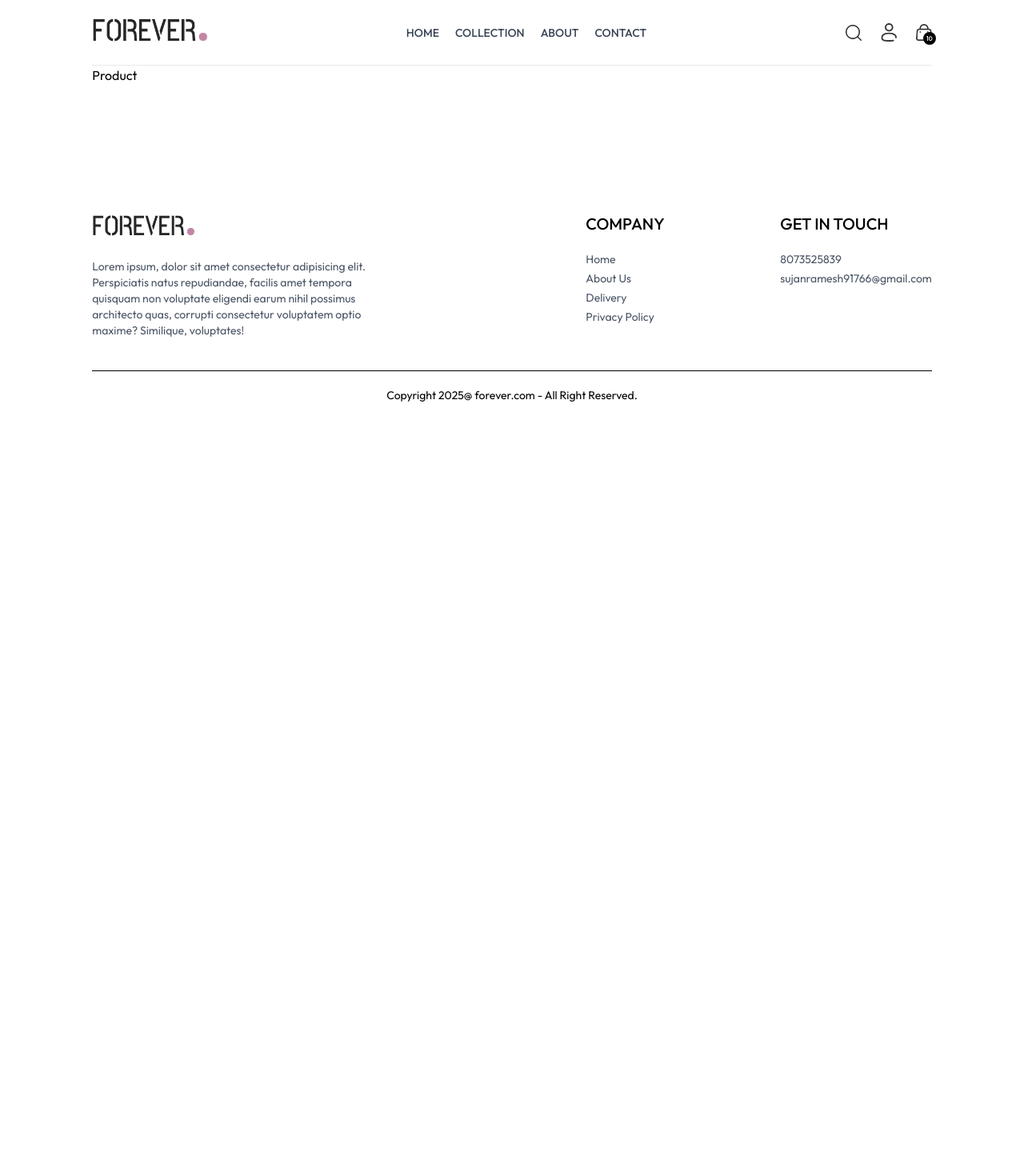
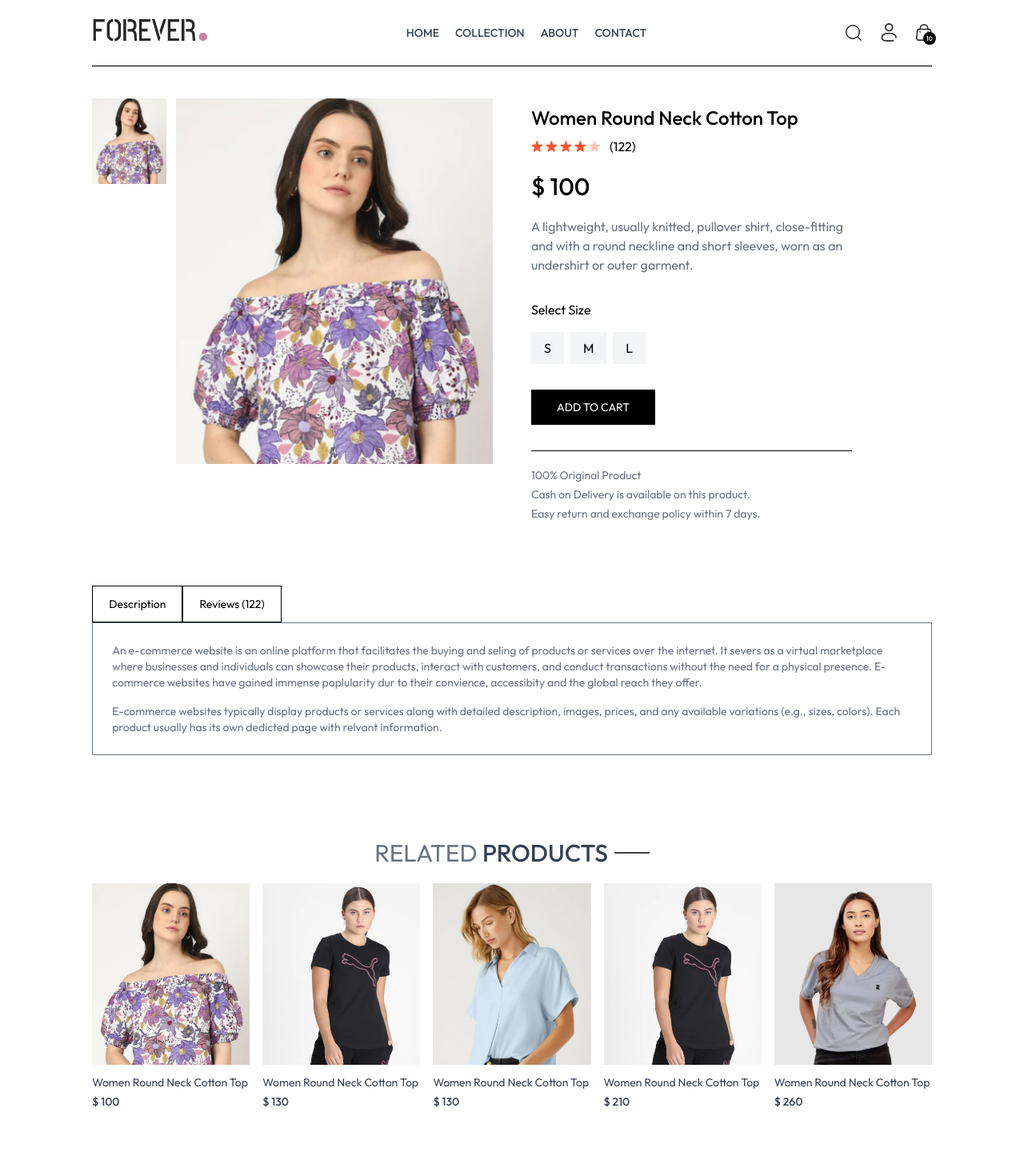
Before and after one commit to Sujan326/MERN_E_Commerce, a React (Vite) app in the folder frontend/: page /product/aaaaa in a window 1280 px wide. Shown: the top 1470 px of the page at 80% size. Before the commit the page ends 800 px from the top, so only its background shows below. Built offline with nearby package versions, Linux system fonts and the light colour scheme.

Commit message:
Completed the Product Page with Related products also for frontend

```diff
--- /dev/null
+++ b/frontend/src/components/RelatedProducts.jsx
@@ -0,0 +1,44 @@
+import { useContext, useEffect, useState } from "react";
+import { ShopContext } from "../context/ShopContext";
+import Title from "./Title";
+import ProductItem from "./ProductItem";
+
+function RelatedProducts({ category, subCategory }) {
+  const { products } = useContext(ShopContext);
+  const [related, setRelated] = useState([]);
+
+  useEffect(() => {
+    if (products.length > 0) {
+      let productsCopy = products.slice();
+
+      productsCopy = productsCopy.filter((item) => category === item.category);
+      productsCopy = productsCopy.filter(
+        (item) => subCategory === item.subCategory
+      );
+
+      setRelated(productsCopy.slice(0, 5));
+    }
+  }, [products]);
+
+  return (
+    <div className="my-24">
+      <div className="text-center text-3xl py-2">
+        <Title text1={"RELATED"} text2={"PRODUCTS"} />
+      </div>
+
+      <div className="grid grid-cols-2 sm:grid-cols3 md:grid-cols-4 lg:grid-cols-5 gap-4 gap-y-6">
+        {related.map((item, index) => (
+          <ProductItem
+            key={index}
+            id={item._id}
+            name={item.name}
+            price={item.price}
+            image={item.image}
+          />
+        ))}
+      </div>
+    </div>
+  );
+}
+
+export default RelatedProducts;
--- a/frontend/src/index.css
+++ b/frontend/src/index.css
@@ -15,6 +15,10 @@
   font-style: normal;
 }
 
+::-webkit-scrollbar {
+  display: none;
+}
+
 @media (max-width: 640px) {
   a.active {
     background-color: black;
--- a/frontend/src/pages/Product.jsx
+++ b/frontend/src/pages/Product.jsx
@@ -1,11 +1,136 @@
-import React from 'react'
+import { useContext, useEffect, useState } from "react";
+import { useParams } from "react-router-dom";
+import { ShopContext } from "../context/ShopContext";
+import { assets } from "../assets/frontend_assets/assets";
+import RelatedProducts from "../components/RelatedProducts";
 
 function Product() {
-  return (
-    <div>
-      Product
+  const { productId } = useParams();
+  const { products, currency } = useContext(ShopContext);
+
+  const [productData, setProductData] = useState(false);
+  const [image, setImage] = useState("");
+  const [size, setSize] = useState("");
+
+  const fetchProductData = async () => {
+    products.map((item) => {
+      if (item._id === productId) {
+        setProductData(item);
+        setImage(item.image[0]);
+        return null;
+      }
+    });
+  };
+
+  useEffect(() => {
+    fetchProductData();
+  }, [productId, products]);
+
+  return productData ? (
+    <div className="border-t pt-10 transition-opacity ease-in duration-500 opacity-100">
+      {/* Product Data */}
+      <div className="flex gap-1 sm:gap-12 flex-col sm:flex-row">
+        {/* Product Images */}
+        <div className="flex-1 flex flex-col-reverse gap-3 sm:flex-row">
+          <div className="flex sm:flex-col overflow-x-auto sm:overflow-y-scroll justify-between sm:justify-normal sm:w-[18.7%] w-full">
+            {productData.image.map((item, index) => (
+              <img
+                src={item}
+                onClick={() => setImage(item)}
+                alt=""
+                key={index}
+                className="w-[24%] sm:w-full sm:mb-3 flex-shrin-0 cursor-pointer"
+              />
+            ))}
+          </div>
+
+          <div className="w-full sm:w-[80%]">
+            <img src={image} className="w-full h-auto" alt="" />
+          </div>
+        </div>
+
+        {/* Product Information */}
+        <div className="flex-1">
+          <h1 className="font-medium text-2xl mt-2">{productData.name}</h1>
+          <div className="flex items-center gap-1 mt-2">
+            <img className="w-3.5" src={assets.star_icon} alt="" />
+            <img className="w-3.5" src={assets.star_icon} alt="" />
+            <img className="w-3.5" src={assets.star_icon} alt="" />
+            <img className="w-3.5" src={assets.star_icon} alt="" />
+            <img className="w-3.5" src={assets.star_dull_icon} alt="" />
+            <p className="pl-2">(122)</p>
+          </div>
+          <p className="mt-5 text-3xl font-medium">
+            {currency} {productData.price}
+          </p>
+          <p className="mt-5 text-gray-500 md:w-4/5">
+            {productData.description}
+          </p>
+
+          <div className="flex flex-col gap-4 my-8">
+            <p>Select Size</p>
+            <div className="flex gap-2">
+              {productData.sizes.map((item, index) => (
+                <button
+                  onClick={() => setSize(item)}
+                  className={`py-2 px-4 bg-gray-100 ${
+                    item === size ? "border border-orange-500" : ""
+                  }`}
+                  key={index}
+                >
+                  {item}
+                </button>
+              ))}
+            </div>
+          </div>
+          <button className="bg-black text-white px-8 py-3 text-sm active:bg-gray-700">
+            ADD TO CART
+          </button>
+          <hr className="mt-8 sm:w-4/5" />
+
+          <div className="text-sm text-gray-500 mt-5 flex flex-col gap-1">
+            <p>100% Original Product</p>
+            <p>Cash on Delivery is available on this product.</p>
+            <p>Easy return and exchange policy within 7 days.</p>
+          </div>
+        </div>
+      </div>
+
+      {/* Description & Review Section */}
+      <div className="mt-20">
+        <div className="flex">
+          <p className="border px-5 py-3 text-sm">Description</p>
+          <p className="border px-5 py-3 text-sm">Reviews (122)</p>
+        </div>
+
+        <div className="flex flex-col gap-4 border px-6 py-6 text-sm text-gray-500">
+          <p>
+            An e-commerce website is an online platform that facilitates the
+            buying and seling of products or services over the internet. It
+            severs as a virtual marketplace where businesses and individuals can
+            showcase their products, interact with customers, and conduct
+            transactions without the need for a physical presence. E-commerce
+            websites have gained immense poplularity dur to their convience,
+            accessibity and the global reach they offer.
+          </p>
+          <p>
+            E-commerce websites typically display products or services along
+            with detailed description, images, prices, and any available
+            variations (e.g., sizes, colors). Each product usually has its own
+            dedicted page with relvant information.
+          </p>
+        </div>
+      </div>
+
+      {/* Ralated Products */}
+      <RelatedProducts
+        category={productData.category}
+        subCategory={productData.subCategory}
+      />
     </div>
-  )
+  ) : (
+    <div className="opacity-0"></div>
+  );
 }
 
-export default Product
+export default Product;
```
